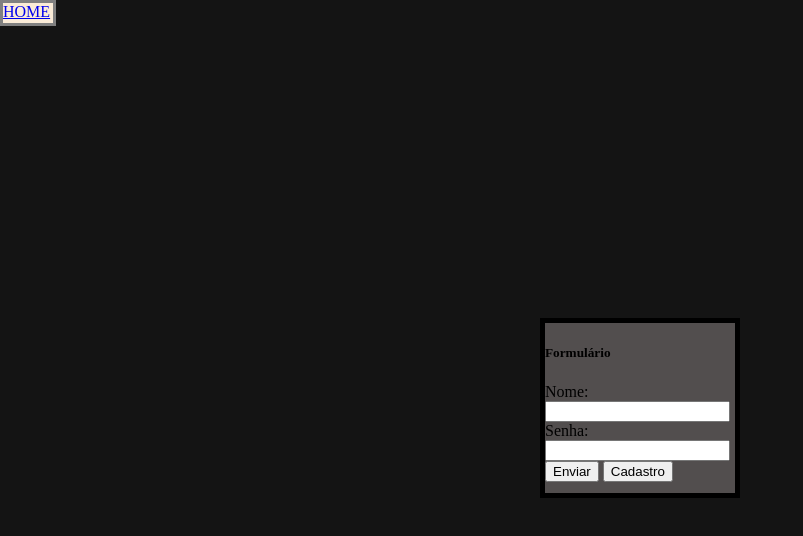
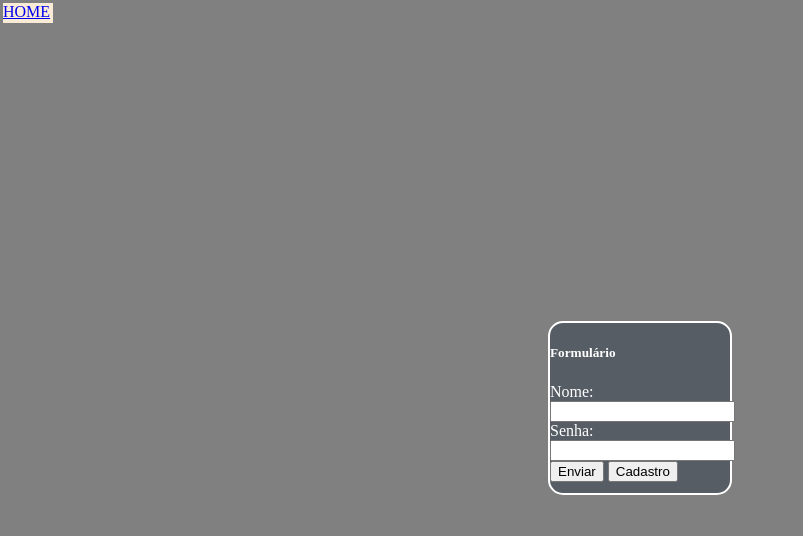
Before and after one commit to israellopes19/Anima_css, a plain HTML site: page Israel.aluno/Src/Q12.html in a window 1280 px wide. Shown: the whole page, without its empty margins (0-803 px from the left). Drawn offline with Linux system fonts and the light colour scheme.

Commit message:
Add files via upload
atualizar

```diff
--- a/Israel.aluno/Css/q12.css
+++ b/Israel.aluno/Css/q12.css
@@ -10,13 +10,11 @@ left: 0%;
 
 }
 
-h6{
-    background-color: antiquewhite;
-}
+
 
 
 body {
-background-color: rgb(20, 20, 20);
+background-color: gray;
 display: flex;
 align-items: center;
 justify-content: center;
@@ -28,10 +26,31 @@ height: 100vh;
 
 
 .caixa {
-width: 190px;
-height: 170px;
-border: solid 5px black;
-background-color: rgb(82, 78, 78);
-animation-duration: 1s;
-animation-name: anima;
+    width: 180px;
+    height: 170px;
+    border-radius: 15px;
+    border: 2px solid white;
+    background-color: rgb(86, 93, 100);
+    color: white;
+    animation: anima;
+    animation-duration: 3s;
+    position: relative;
+
 }
+
+
+.form{
+    margin: 5px;
+}
+
+
+ @keyframes anima {
+    0% {
+        top: -500px;
+    }
+
+    100% {
+        top: 0px;
+    }
+
+}
```
